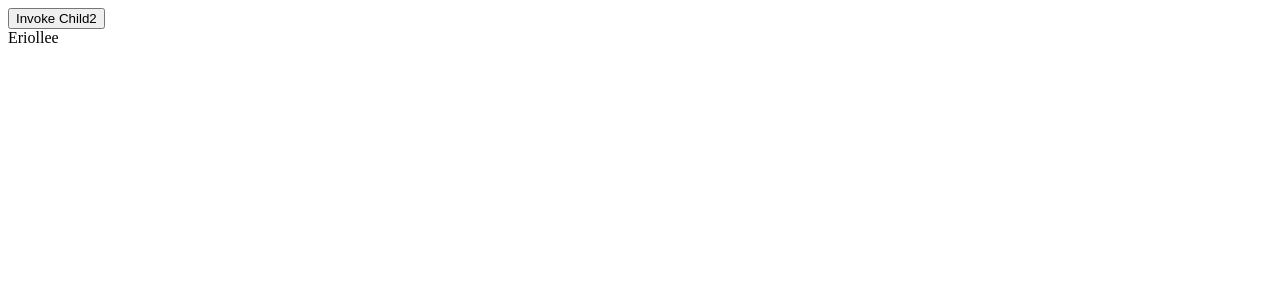
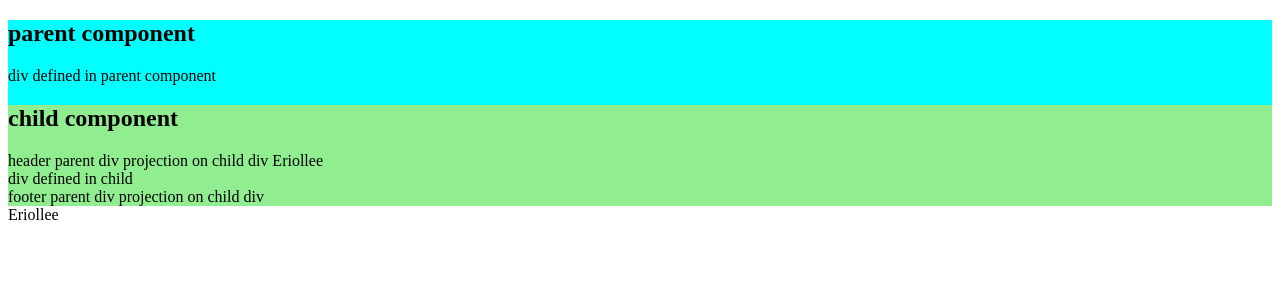
Before and after one commit to eriollee/AngularBindDemo, an Angular app: page / in a window 1280 px wide. Shown: the top 300 px of the page. Built offline with nearby package versions, Linux system fonts and the light colour scheme.

Commit message:
用ngContent和innerHTML动态添加网页片段
innerHTML不支持hybrid 且只能在本组件使用
ngContent可以父传子

```diff
--- a/src/app/app.component.css
+++ b/src/app/app.component.css
@@ -1,3 +1,7 @@
 .parent {
 	background: cyan;
 }
+
+.wrapper{
+	background: cyan;
+}
--- a/src/app/app.component.html
+++ b/src/app/app.component.html
@@ -36,7 +36,18 @@
 	<app-child [greeting]="greeting" [user]="user"></app-child>
 </div> -->
 
-<app-child #child1></app-child>
+<!-- <app-child #child1></app-child>
 <app-child #child2 ></app-child>
 <button (click)="child2.greetingMethod('jerry')">Invoke Child2</button>
-<div>{{message}}</div>
+{{message}} -->
+
+<div class="wrapper">
+	<h2>parent component</h2>
+	<div>div defined in parent component</div>
+	<app-child>
+	    <div class="header"> header parent div projection on child div {{title}}</div>
+		<div class="footer"> footer parent div projection on child div</div>
+	</app-child>
+</div>
+
+<div [innerHTML]="divContent"></div>
--- a/src/app/app.component.ts
+++ b/src/app/app.component.ts
@@ -15,6 +15,8 @@ export class AppComponent implements OnInit,AfterViewInit,AfterContentChecked {
   stock ="";
 
   title ="Eriollee";
+
+  divContent = "<div>Eriollee</div>";
 
   message:string;
 
--- a/src/app/child/child.component.css
+++ b/src/app/child/child.component.css
@@ -1,3 +1,7 @@
 .child{
 	background: lightgreen;
 }
+
+.wrapper{
+	background: lightgreen;
+}
--- a/src/app/child/child.component.html
+++ b/src/app/child/child.component.html
@@ -5,3 +5,9 @@
 <div><input type="text" [(ngModel)]="message"></div>
 
 </div> -->
+<div  class="wrapper">
+	<h2>child component</h2>
+	<ng-content select=".header"></ng-content>
+	<div>div defined in child</div>
+	<ng-content select=".footer"></ng-content>
+</div>
```
